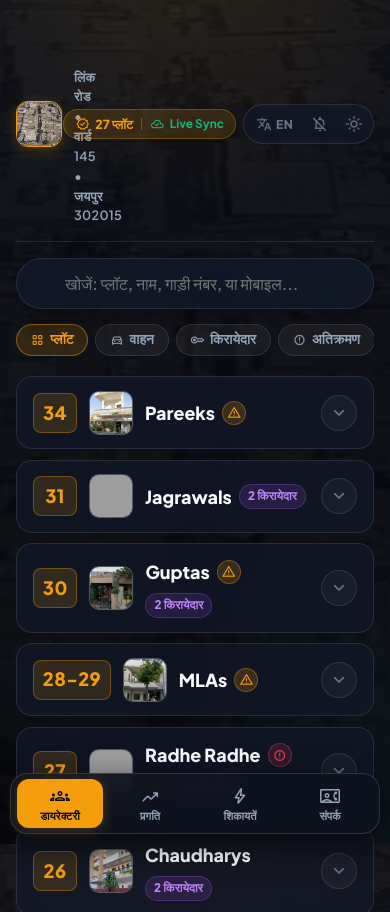
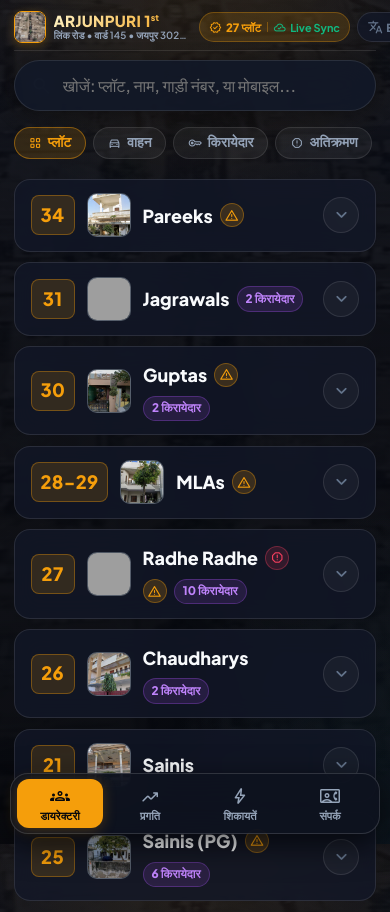
Before and after one commit to Grv-Singh/arjunpuri, a plain HTML site: page index.html in a window 390 px wide. Shown: the top 912 px of the page. Drawn offline with nearby package versions, Linux system fonts and the light colour scheme; no server answers; grey boxes are pictures that could not be loaded.

Commit message:
fix(header): ultra-compact single-row header layout with responsive scaling

```diff
--- a/index.html
+++ b/index.html
@@ -19,7 +19,7 @@
   <!-- Android Material Symbols Rounded (Material 3) -->
   <link rel="stylesheet" href="https://fonts.googleapis.com/css2?family=Material+Symbols+Rounded:opsz,wght,FILL,GRAD@20..48,100..700,0..1,-50..200" />
 
-  <link rel="stylesheet" href="style.css?v=20261103_1922">
+  <link rel="stylesheet" href="style.css?v=20261103_2020">
 </head>
 <body>
 
@@ -348,8 +348,8 @@
   </div>
 
   <!-- Scripts with cache busters -->
-  <script src="data.js?v=20261103_1922"></script>
-  <script src="cloud_sync.js?v=20261103_1922"></script>
-  <script src="app.js?v=20261103_1922"></script>
+  <script src="data.js?v=20261103_2020"></script>
+  <script src="cloud_sync.js?v=20261103_2020"></script>
+  <script src="app.js?v=20261103_2020"></script>
 </body>
 </html>
--- a/style.css
+++ b/style.css
@@ -123,38 +123,37 @@ body {
 .app-wrapper {
   max-width: 680px;
   margin: 0 auto;
-  padding: 0.85rem 1rem 5.5rem;
+  padding: 0.5rem 0.85rem 5.5rem;
   display: flex;
   flex-direction: column;
 }
 
-/* Header: Royal Archer Theme */
+/* Header: Royal Archer Theme (Ultra-Compact Mobile Layout) */
 .app-header {
   display: flex;
   align-items: center;
   justify-content: space-between;
-  padding: 0.5rem 0 0.95rem;
+  padding: 0.25rem 0 0.5rem;
   border-bottom: 1px solid var(--border-subtle);
-  margin-bottom: 0.95rem;
-  gap: 0.75rem;
+  margin-bottom: 0.55rem;
+  gap: 0.5rem;
 }
 
 .brand-row {
   display: flex;
   align-items: center;
-  gap: 0.75rem;
+  gap: 0.5rem;
   text-decoration: none;
   color: var(--text-main);
-  flex: 1;
-  min-width: 0;
+  flex-shrink: 0;
 }
 
 .archer-crest {
-  width: 46px;
-  height: 46px;
-  border-radius: var(--radius-md);
+  width: 36px;
+  height: 36px;
+  border-radius: var(--radius-sm);
   overflow: hidden;
-  box-shadow: 0 4px 14px var(--gold-glow);
+  box-shadow: 0 2px 8px var(--gold-glow);
   border: 1.5px solid var(--gold);
   flex-shrink: 0;
   display: flex;
@@ -175,14 +174,16 @@ body {
 }
 
 .brand-titles h1 {
-  font-size: 1.25rem;
+  font-size: 1.05rem;
   font-weight: 850;
-  letter-spacing: 0.03em;
+  letter-spacing: 0.02em;
   text-transform: uppercase;
   background: linear-gradient(135deg, #fef3c7 0%, #f59e0b 100%);
   -webkit-background-clip: text;
   -webkit-text-fill-color: transparent;
-  line-height: 1.15;
+  line-height: 1.1;
+  white-space: nowrap;
+  margin: 0;
 }
 
 [data-theme="light"] .brand-titles h1 {
@@ -192,36 +193,99 @@ body {
 }
 
 .brand-titles span {
-  font-size: 0.8rem;
+  font-size: 0.68rem;
   color: var(--text-muted);
   font-weight: 600;
-  letter-spacing: 0.02em;
+  letter-spacing: 0.01em;
   display: block;
+  white-space: nowrap;
+  overflow: hidden;
+  text-overflow: ellipsis;
+  max-width: 180px;
+  line-height: 1.2;
+}
+
+@media (max-width: 480px) {
+  .app-header {
+    padding: 0.2rem 0 0.45rem;
+    gap: 0.35rem;
+  }
+  .archer-crest {
+    width: 32px;
+    height: 32px;
+  }
+  .brand-titles h1 {
+    font-size: 0.95rem;
+  }
+  .brand-titles span {
+    font-size: 0.62rem;
+    max-width: 140px;
+  }
+  .header-status-pill {
+    padding: 0.2rem 0.45rem;
+    height: 28px;
+    font-size: 0.66rem;
+  }
+  .status-verified-icon {
+    font-size: 12px;
+  }
+  #sync-status-icon {
+    font-size: 12px;
+  }
+  .header-controls-capsule {
+    height: 28px;
+    padding: 2px;
+  }
+  .header-controls-capsule .control-btn {
+    height: 22px;
+    padding: 0 0.35rem;
+    font-size: 0.65rem;
+  }
+  .header-controls-capsule .theme-toggle-btn,
+  .header-controls-capsule .notif-toggle-btn {
+    width: 22px;
+  }
+  .header-controls-capsule .theme-icon,
+  .header-controls-capsule .notif-icon {
+    font-size: 14px;
+  }
+}
+
+@media (max-width: 360px) {
+  .brand-titles span {
+    display: none;
+  }
+  .header-status-pill #plot-counter,
+  .header-status-pill .status-divider {
+    display: none;
+  }
 }
 
 .header-right {
   display: flex;
   align-items: center;
-  gap: 0.55rem;
+  gap: 0.4rem;
   flex-shrink: 0;
 }
 
-/* Status Pill: Combined 26 Plots & Live Sync Indicator */
+/* Status Pill: Combined 26 Plots & Live Sync Indicator (Compact) */
 .header-status-pill {
-  font-size: 0.78rem;
+  font-size: 0.72rem;
   font-weight: 750;
   color: var(--gold);
   background: var(--gold-bg);
   border: 1px solid rgba(245, 158, 11, 0.3);
-  padding: 0.35rem 0.7rem;
+  padding: 0.25rem 0.55rem;
   border-radius: 9999px;
   display: inline-flex;
   align-items: center;
-  gap: 0.35rem;
+  gap: 0.25rem;
   white-space: nowrap;
   cursor: pointer;
   transition: var(--transition);
   font-family: inherit;
+  height: 30px;
+  box-sizing: border-box;
 }
 
 .header-status-pill:hover {
@@ -230,25 +294,25 @@ body {
 }
 
 .status-verified-icon {
-  font-size: 14px;
+  font-size: 13px;
   color: var(--gold);
 }
 
 .status-divider {
   width: 1px;
-  height: 12px;
+  height: 10px;
   background: rgba(245, 158, 11, 0.35);
-  margin: 0 0.15rem;
+  margin: 0 0.1rem;
 }
 
 #sync-status-icon {
-  font-size: 14px;
+  font-size: 13px;
   color: var(--emerald);
   transition: transform 0.3s ease;
 }
 
 #sync-status-text {
-  font-size: 0.74rem;
+  font-size: 0.68rem;
   font-weight: 700;
   color: var(--emerald);
 }
@@ -262,16 +326,18 @@ body {
   color: var(--gold) !important;
 }
 
-/* Unified Controls Capsule (Lang, Notif, Theme) */
+/* Unified Controls Capsule (Compact 28px height) */
 .header-controls-capsule {
   display: inline-flex;
   align-items: center;
   background: var(--bg-card);
   border: 1px solid var(--border-subtle);
   border-radius: 9999px;
-  padding: 3px;
-  gap: 2px;
-  box-shadow: 0 2px 8px rgba(0, 0, 0, 0.12);
+  padding: 2px;
+  gap: 1px;
+  height: 30px;
+  box-sizing: border-box;
+  box-shadow: 0 1px 4px rgba(0, 0, 0, 0.12);
 }
 
 [data-theme="light"] .header-controls-capsule {
@@ -284,17 +350,17 @@ body {
   background: transparent;
   border: none;
   color: var(--text-dim);
-  height: 32px;
-  padding: 0 0.55rem;
+  height: 24px;
+  padding: 0 0.45rem;
   border-radius: 9999px;
   display: inline-flex;
   align-items: center;
   justify-content: center;
-  gap: 0.25rem;
+  gap: 0.2rem;
   cursor: pointer;
   transition: var(--transition);
   font-family: inherit;
-  font-size: 0.76rem;
+  font-size: 0.7rem;
   font-weight: 750;
 }
 
@@ -316,7 +382,7 @@ body {
 
 .header-controls-capsule .theme-toggle-btn,
 .header-controls-capsule .notif-toggle-btn {
-  width: 32px;
+  width: 26px;
   padding: 0;
 }
 
@@ -326,7 +392,7 @@ body {
 
 .header-controls-capsule .theme-icon,
 .header-controls-capsule .notif-icon {
-  font-size: 18px;
+  font-size: 16px;
 }
 
 /* Notification Permission Banner */
```
